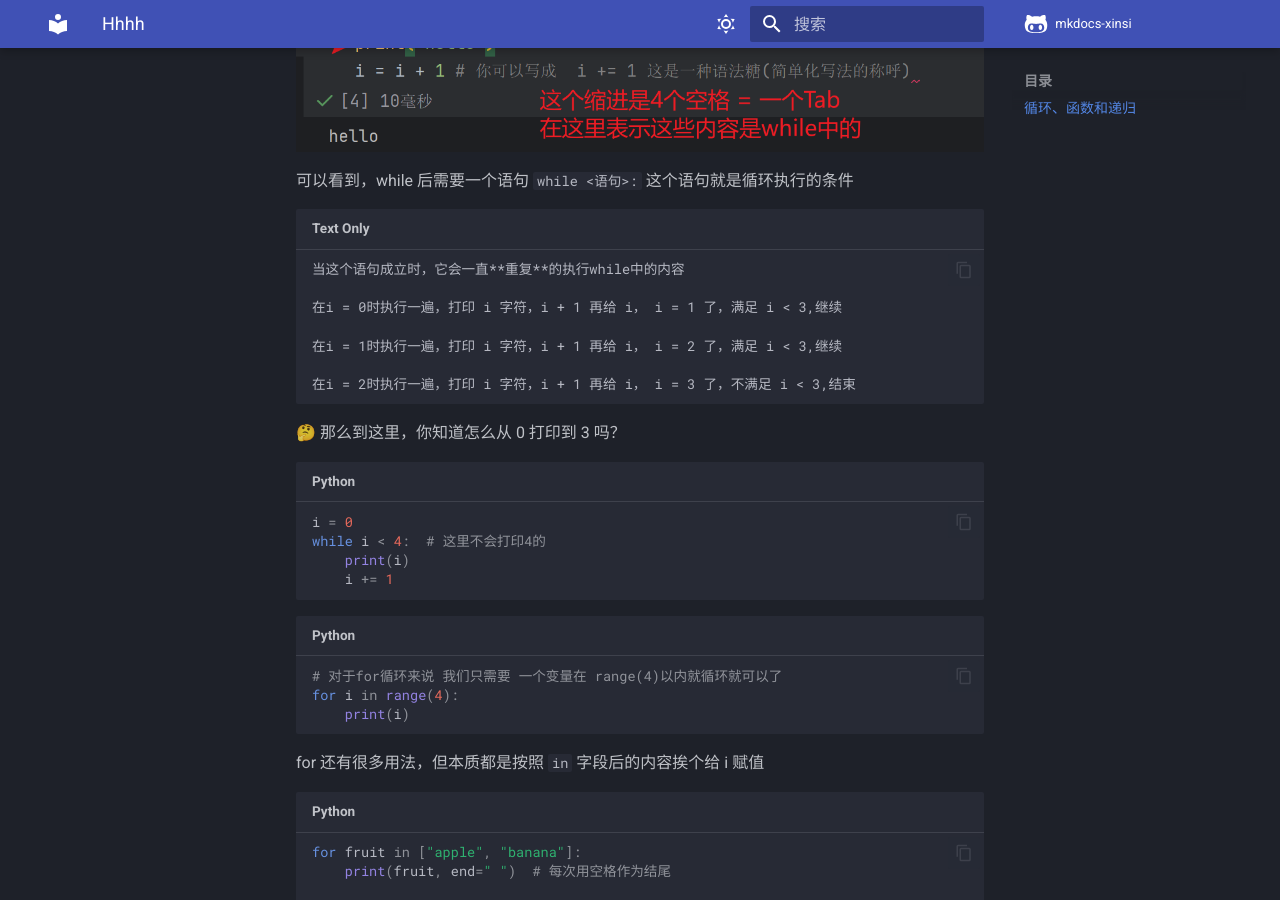
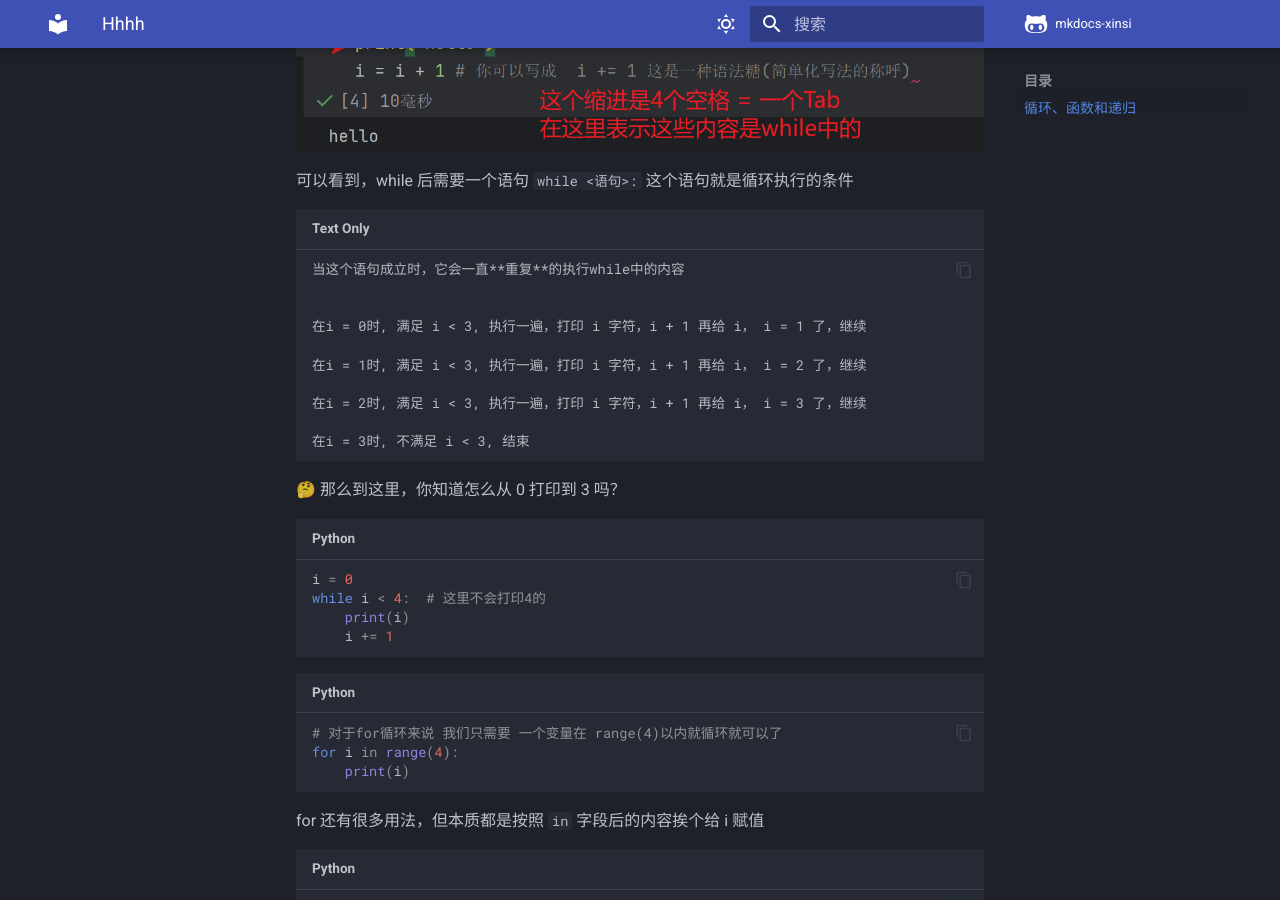
Before and after one commit to disjfjdizmfnkf/mkdocs-xingsi, an MkDocs documentation site: the page built from docs/c-xingsi/python/log/hhhh.md, in a window 1280 px wide and 900 px high, scrolled down 2107 px. Built offline with MkDocs 1.6.1 and Material for MkDocs 9.7.7, drawn with Linux system fonts in a browser that asks for light colours; comment, search, counter and statistics services are not loaded; some of the changed text lies outside the part shown.

Commit message:
fix: 细节

```diff
--- a/docs/c-xingsi/python/log/hhhh.md
+++ b/docs/c-xingsi/python/log/hhhh.md
@@ -55,11 +55,14 @@ while i < 3:  # while <循环执行的条件>
 
     当这个语句成立时，它会一直**重复**的执行while中的内容
 
-    在i = 0时执行一遍，打印 i 字符，i + 1 再给 i， i = 1 了，满足 i < 3,继续
 
-    在i = 1时执行一遍，打印 i 字符，i + 1 再给 i， i = 2 了，满足 i < 3,继续
+    在i = 0时, 满足 i < 3, 执行一遍，打印 i 字符，i + 1 再给 i， i = 1 了，继续
 
-    在i = 2时执行一遍，打印 i 字符，i + 1 再给 i， i = 3 了，不满足 i < 3,结束
+    在i = 1时, 满足 i < 3, 执行一遍，打印 i 字符，i + 1 再给 i， i = 2 了，继续
+
+    在i = 2时, 满足 i < 3, 执行一遍，打印 i 字符，i + 1 再给 i， i = 3 了，继续
+
+    在i = 3时, 不满足 i < 3, 结束
 
 
 🤔 那么到这里，你知道怎么从 0 打印到 3 吗？
```
Also changed, not shown: other parts of docs/c-xingsi/python/log/hhhh.md (+1 -1 lines).
